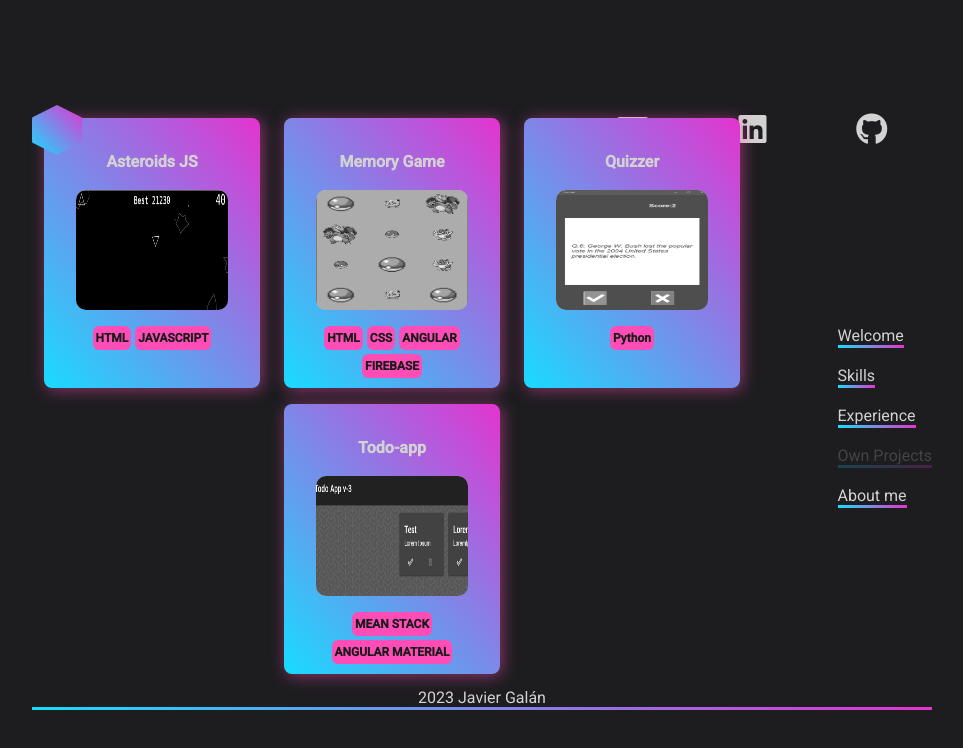
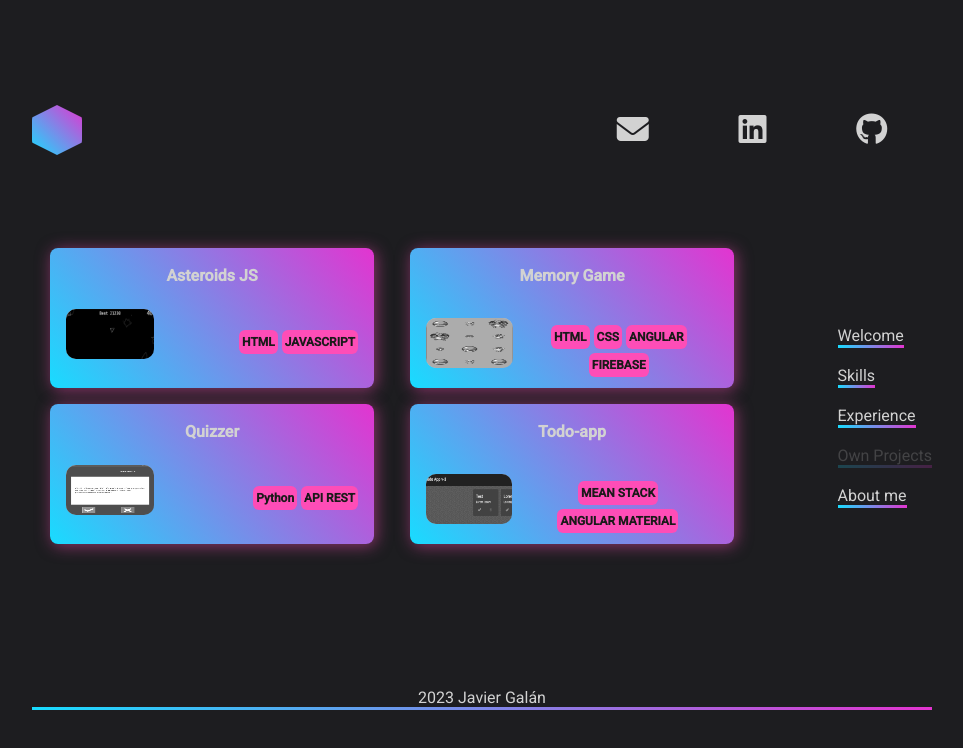
Before and after one commit to javier26galan/portfolio, an Angular app: page /projects in a window 1280 px wide. Shown: the top 748 px of the page, without its empty margins (158-1121 px from the left). Built offline with nearby package versions, Linux system fonts and the light colour scheme.

Commit message:
fixed project css cards

```diff
--- a/src/app/main/components/project/project.component.html
+++ b/src/app/main/components/project/project.component.html
@@ -1,11 +1,13 @@
 <div class="projects" [@slideInFromRight]>
   <div class="project" *ngFor="let project of projects">
-    <h4 class="project-title"><a target="_blank" href='{{ project.url}}'>{{project.name}}</a></h4>
-    <div class="img-container">
-      <img src='{{project.imgUrl}}' alt='{{project.name}}'>
+    <h4 class="project-title underline-hover"><a target="_blank" href='{{ project.url}}'>{{project.name}}</a></h4>
+    <div class="content">
+      <div class="img-container">
+        <img src='{{project.imgUrl}}' alt='{{project.name}}'>
+      </div>
+      <ul class="tec-list">
+        <li class="tec-item" *ngFor="let tec of project.tecs">{{tec}}</li>
+      </ul>
     </div>
-    <ul class="tec-list">
-      <li class="tec-item" *ngFor="let tec of project.tecs">{{tec}}</li>
-    </ul>
   </div>
 </div>
--- a/src/app/main/components/project/project.component.scss
+++ b/src/app/main/components/project/project.component.scss
@@ -7,8 +7,8 @@
   flex-wrap: wrap;
 
   .project {
-    width: 30%;
-    height:270px;
+    width: 45%;
+    height:140px;
     background: linear-gradient(
       50deg,
       #18dcff,
@@ -16,17 +16,18 @@
     ); /* Definición del degradado */
     border-radius: 0.5em;
     box-shadow: 2px 2px 16px rgba(254, 77, 183, 0.5);
-    padding: 2em;
+    padding: 1em;
     margin-bottom: 1em;
     h4 {
       margin-bottom: 1em;
     }
     .img-container {
       overflow: hidden;
+      width: 30%;
       border-radius: 10px;
       box-shadow: inset 10px 10px 18px var(--wletter);
       img {
-        height: 120px;
+        height: 50px;
         width: 100%;
         filter: grayscale(100%);
         &:hover {
@@ -37,10 +38,38 @@
     }
   }
 }
+.content{
+  display: flex;
+  justify-content: space-between;
+  align-items: center;
+  gap: 0.40em;
+}
+.underline-hover {
+  position: relative;
+  display: inline-block;
+  padding-bottom: 5px; /* Espacio para el subrayado */
+
+  &::before {
+    content: '';
+    position: absolute;
+    width: 0;
+    height: 2px; /* Grosor del subrayado */
+    bottom: 0;
+    left: 50%;
+    transform: translateX(-50%);
+    background-color: var(--wletter); /* Color del subrayado */
+    transition: width 0.3s ease-in-out; /* Transición para la animación */
+  }
+
+  &:hover::before {
+    width: 100%; /* Ancho del subrayado al hacer hover */
+  }
+}
 
 .tec-list {
   display: flex;
   justify-content: center;
+  align-items: center;
   flex-wrap: wrap;
   margin: 1em 0 0 0;
   gap: 0.25em;
--- a/src/app/main/components/project/project.component.ts
+++ b/src/app/main/components/project/project.component.ts
@@ -27,7 +27,7 @@ export class ProjectComponent implements OnInit {
       name: 'Quizzer',
       imgUrl: '../../../../assets/images/quizzer.png',
       url: 'https://github.com/javier26galan/quizz-game-app',
-      tecs: ['Python'],
+      tecs: ['Python', 'API REST'],
     },
     {
       name: 'Todo-app',
--- a/src/app/main/components/skils/skils.component.scss
+++ b/src/app/main/components/skils/skils.component.scss
@@ -0,0 +1,5 @@
+.content{
+  height:auto;
+  margin-top:2em;
+  padding: 2em;
+}
```
Also changed, not shown: 1 other file (tests, documents, lock files or other folders).
